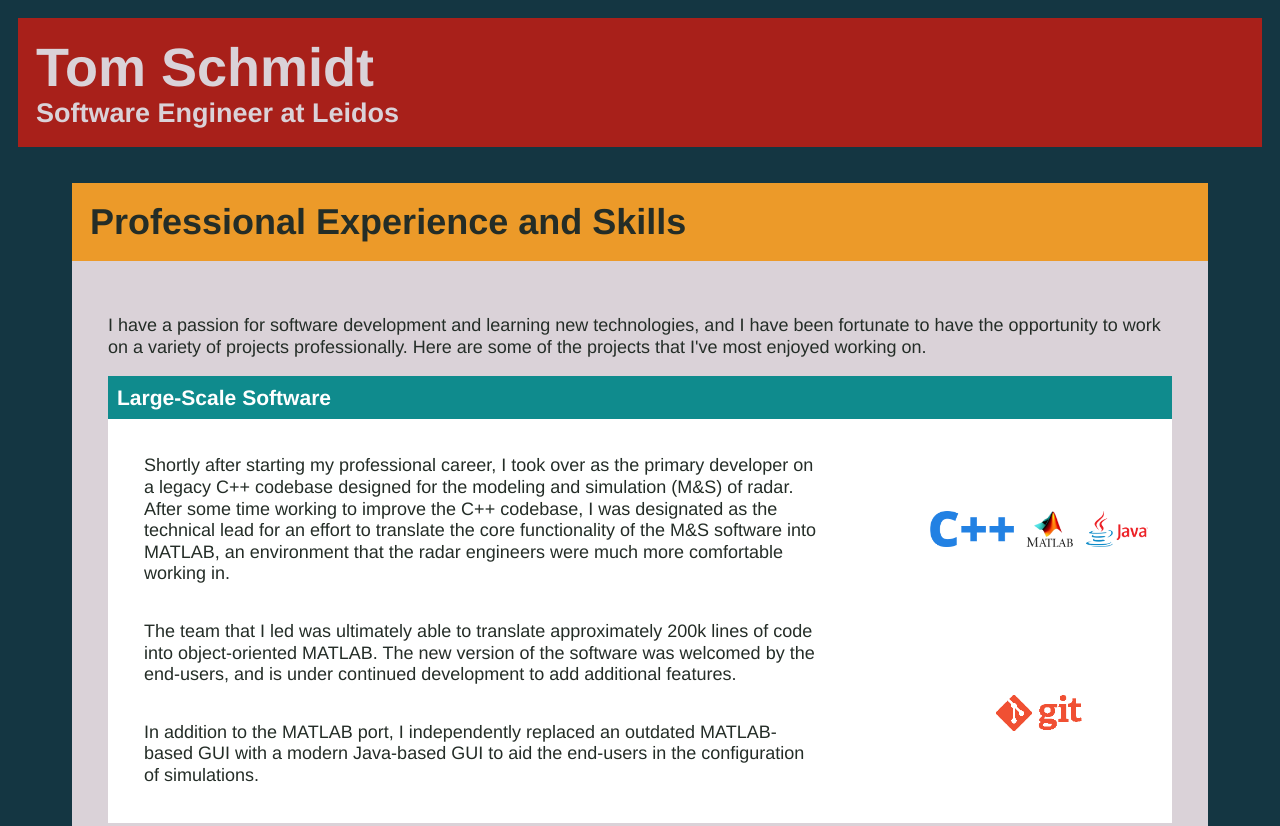
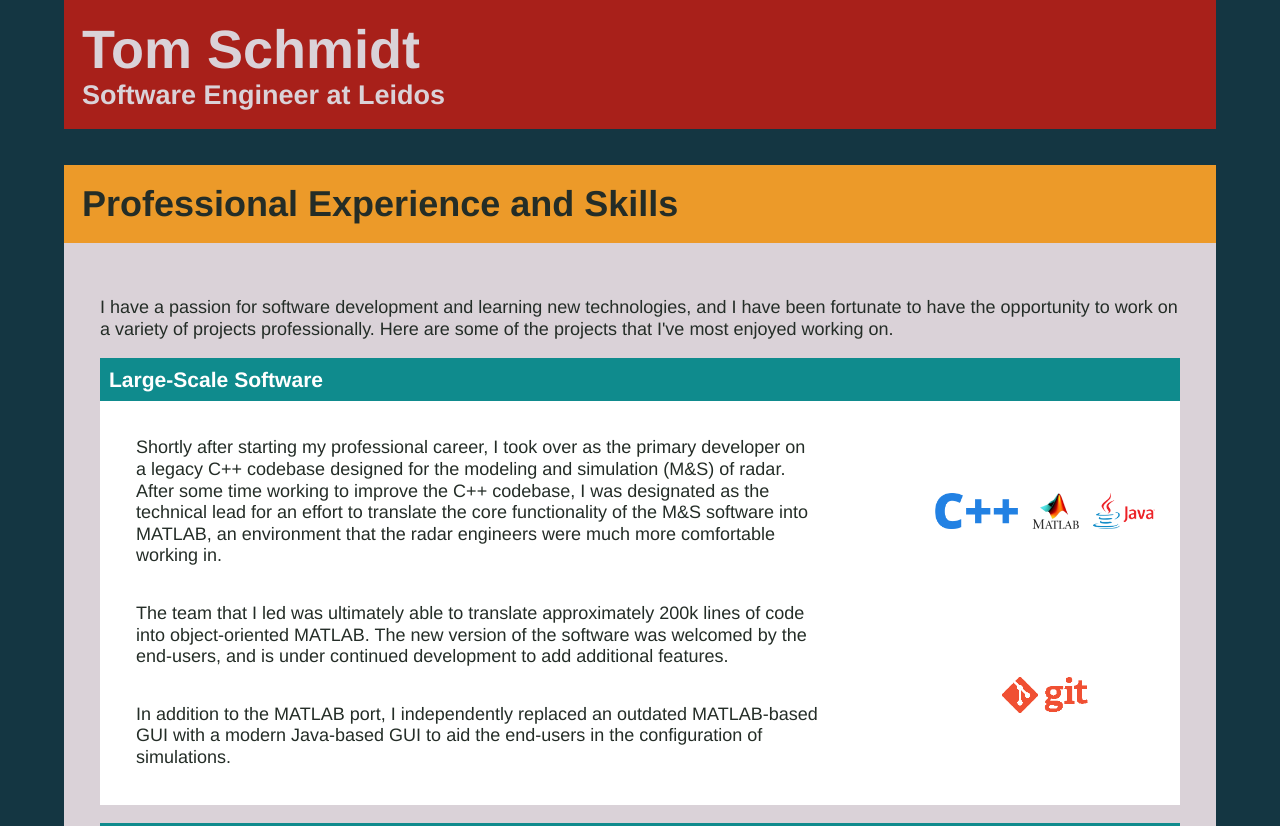
Before and after one commit to tjschmidt/portfolio, a plain HTML site: page dist/index.html in a window 1280 px wide. Shown: the top 826 px of the page. Drawn offline with Linux system fonts and the light colour scheme.

Commit message:
Improved formatting on smaller screens

```diff
--- a/dist/index.html
+++ b/dist/index.html
@@ -8,13 +8,13 @@
 </head>
 <body>
 <div class="page-background">
-    <div class="page-content">
-        <div class="page-header">
+    <div class="page-content flex center-h">
+        <div class="page-header flex-100 flex-90-large">
             <h2>Tom Schmidt</h2>
             <h6>Software Engineer at Leidos</h6>
         </div>
 
-        <div class="page-sections">
+        <div class="page-sections flex-100 flex-90-large">
 
             <div class="page-section">
 
@@ -294,7 +294,7 @@
             </div>
         </div>
 
-        <div class="page-footer">
+        <div class="page-footer flex-100 flex-90-large">
             <h5 class="center">Tom Schmidt &copy; 2017</h5>
         </div>
 
--- a/src/scss/portfolio.scss
+++ b/src/scss/portfolio.scss
@@ -50,7 +50,7 @@ a {
 .page-header, .page-footer {
   background: $secondary-accent-color;
   color: $font-color-negative;
-  margin: $font-size;
+  //margin: $font-size;
   padding: $font-size;
 }
 
```
Also changed, not shown: src/html/index.html (+4 -4 lines), dist/portfolio.min.css.
